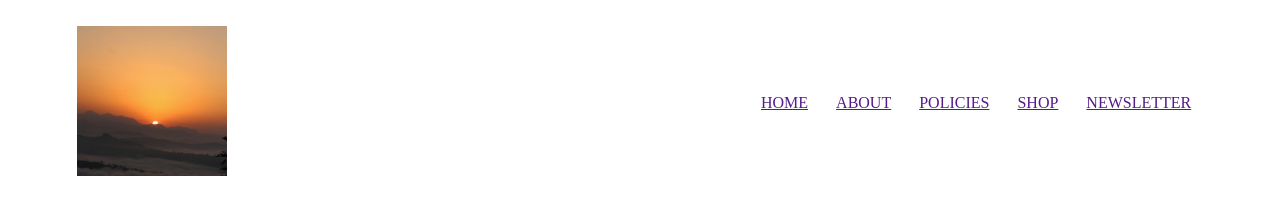
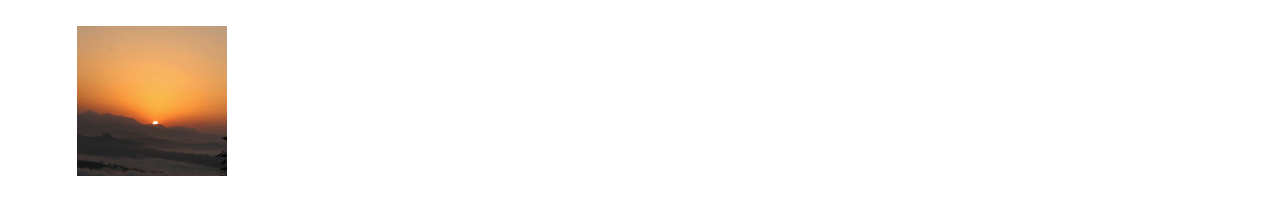
Before and after one commit to strata3k/history-project, a plain HTML site: page working files/index.html in a window 1280 px wide. Drawn offline with Linux system fonts and the light colour scheme; files whose address does not match are found by name.

Commit message:
Update style.css

```diff
--- a/working files/style.css
+++ b/working files/style.css
@@ -34,3 +34,9 @@ nav img{
     padding: 8px 12px;
     position: relative;
 }
+
+.nav-links ul li a{
+    color: #fff;
+    text-decoration: none;
+    font-size: 13px;
+}
```
